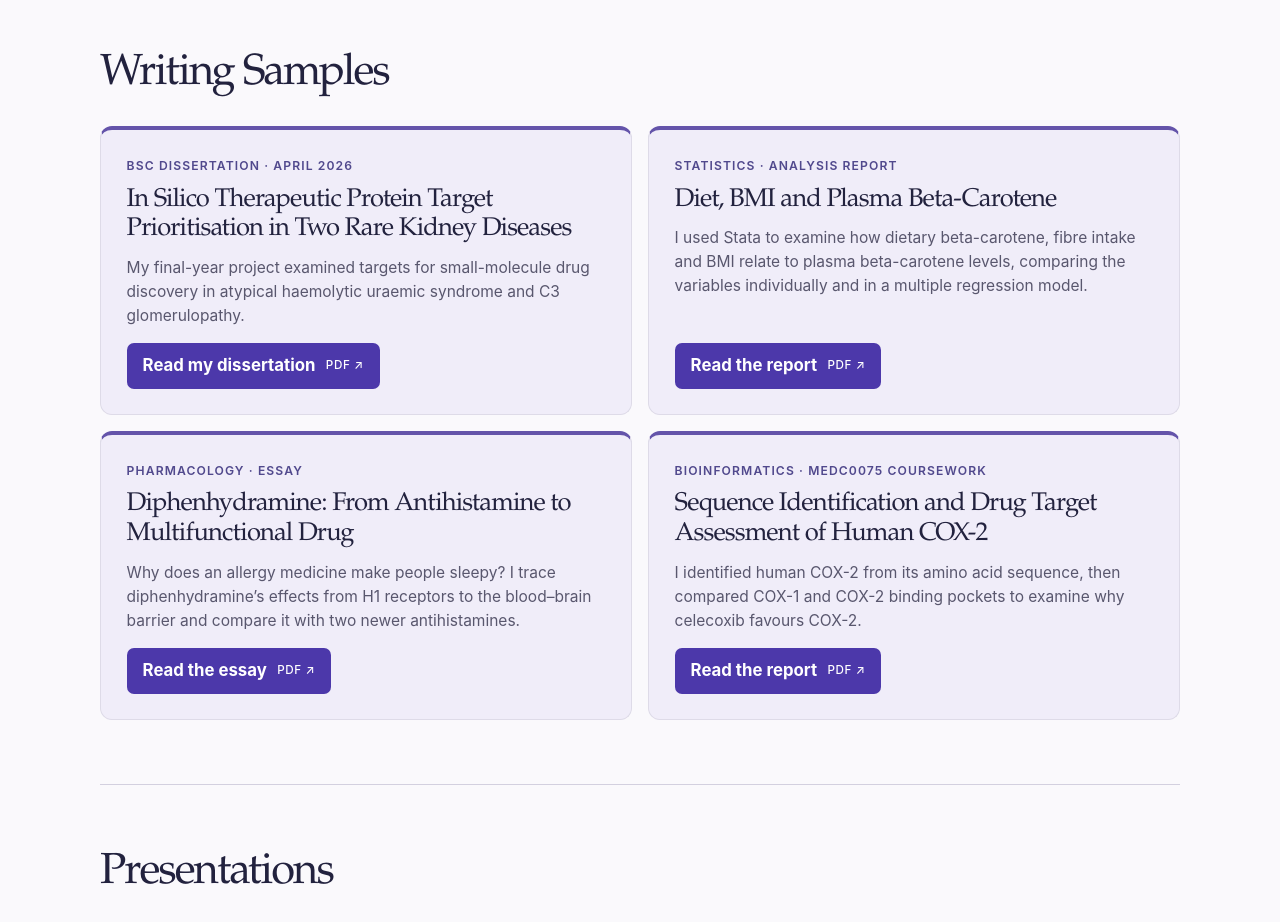
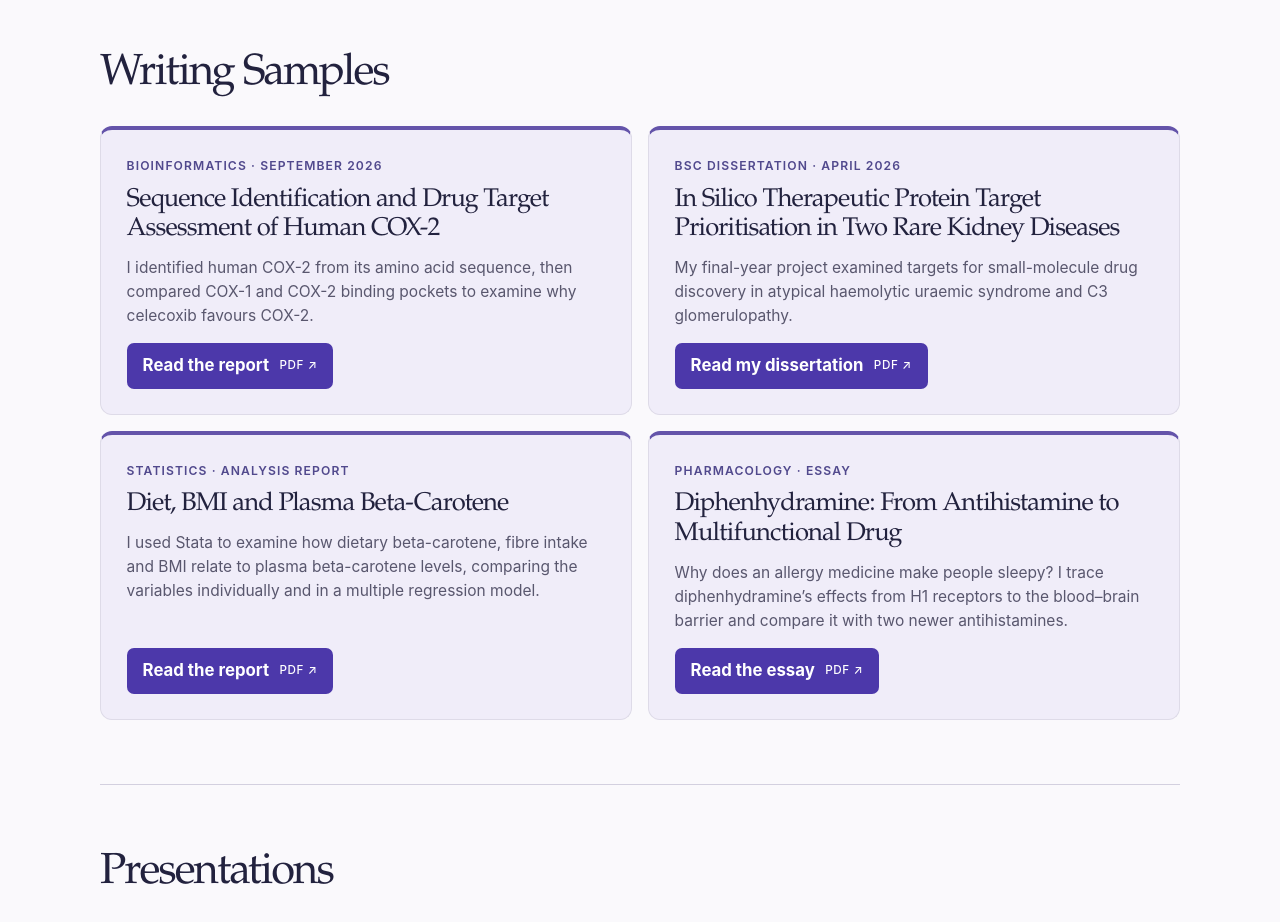
Before and after one commit to Lectria-hub/Lectria-hub.github.io, a plain HTML site: page index.html in a window 1280 px wide. Shown: the part 2040-2962 px from the top of the page. Drawn offline with Linux system fonts and the light colour scheme.

Commit message:
Lead writing samples with September COX-2 report

```diff
--- a/index.html
+++ b/index.html
@@ -100,6 +100,12 @@
       <h2 id="writing-title">Writing Samples</h2>
       <div class="writing-grid">
       <article class="sample">
+        <p class="meta">Bioinformatics · September 2026</p>
+        <h3>Sequence Identification and Drug Target Assessment of Human COX-2</h3>
+        <p>I identified human COX-2 from its amino acid sequence, then compared COX-1 and COX-2 binding pockets to examine why celecoxib favours COX-2.</p>
+        <a class="dissertation-button" href="human-cox2-target-assessment.pdf">Read the report <small>PDF ↗</small></a>
+      </article>
+      <article class="sample">
         <p class="meta">BSc dissertation · April 2026</p>
         <h3>In Silico Therapeutic Protein Target Prioritisation in Two Rare Kidney Diseases</h3>
         <p>My final-year project examined targets for small-molecule drug discovery in atypical haemolytic uraemic syndrome and C3 glomerulopathy.</p>
@@ -116,12 +122,6 @@
         <h3>Diphenhydramine: From Antihistamine to Multifunctional Drug</h3>
         <p>Why does an allergy medicine make people sleepy? I trace diphenhydramine’s effects from H1 receptors to the blood–brain barrier and compare it with two newer antihistamines.</p>
         <a class="dissertation-button" href="diphenhydramine-essay.pdf">Read the essay <small>PDF ↗</small></a>
-      </article>
-      <article class="sample">
-        <p class="meta">Bioinformatics · MEDC0075 coursework</p>
-        <h3>Sequence Identification and Drug Target Assessment of Human COX-2</h3>
-        <p>I identified human COX-2 from its amino acid sequence, then compared COX-1 and COX-2 binding pockets to examine why celecoxib favours COX-2.</p>
-        <a class="dissertation-button" href="human-cox2-target-assessment.pdf">Read the report <small>PDF ↗</small></a>
       </article>
       </div>
     </section>
```
